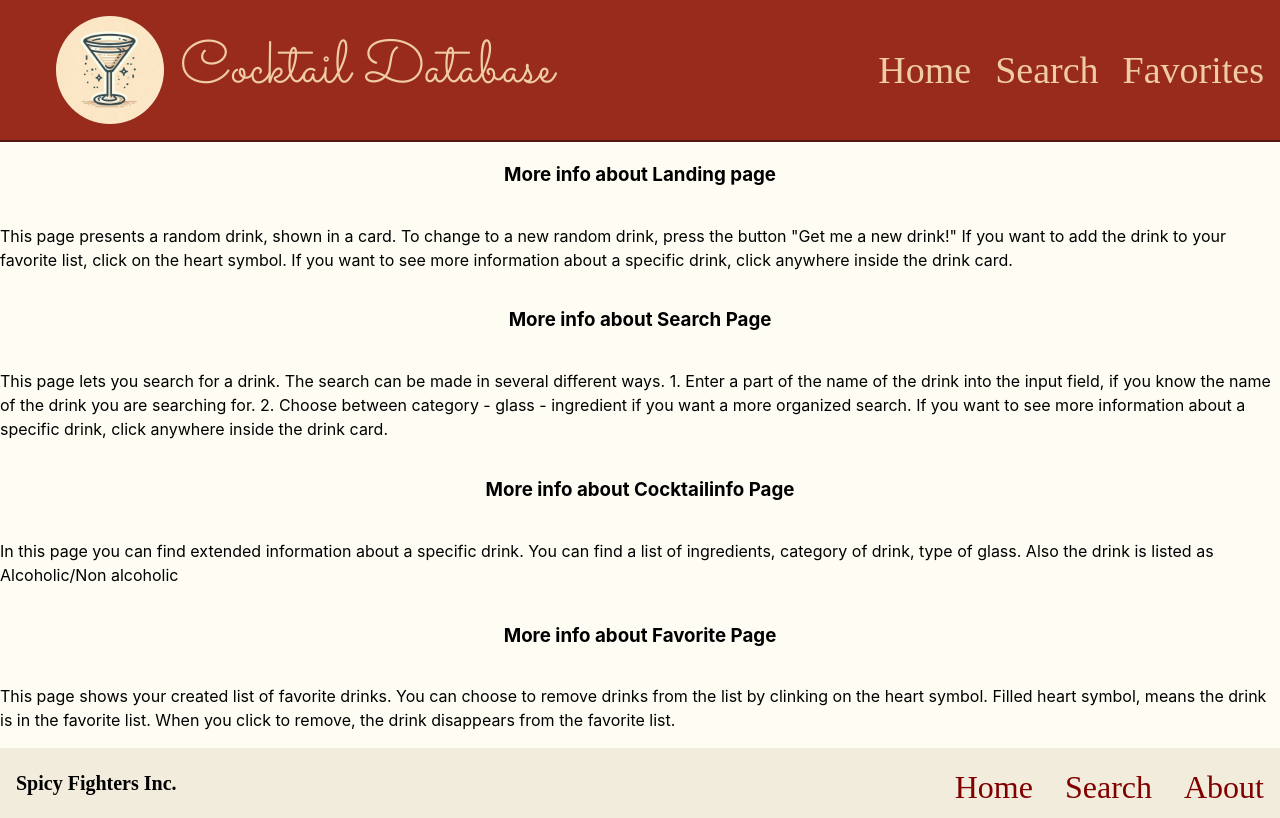
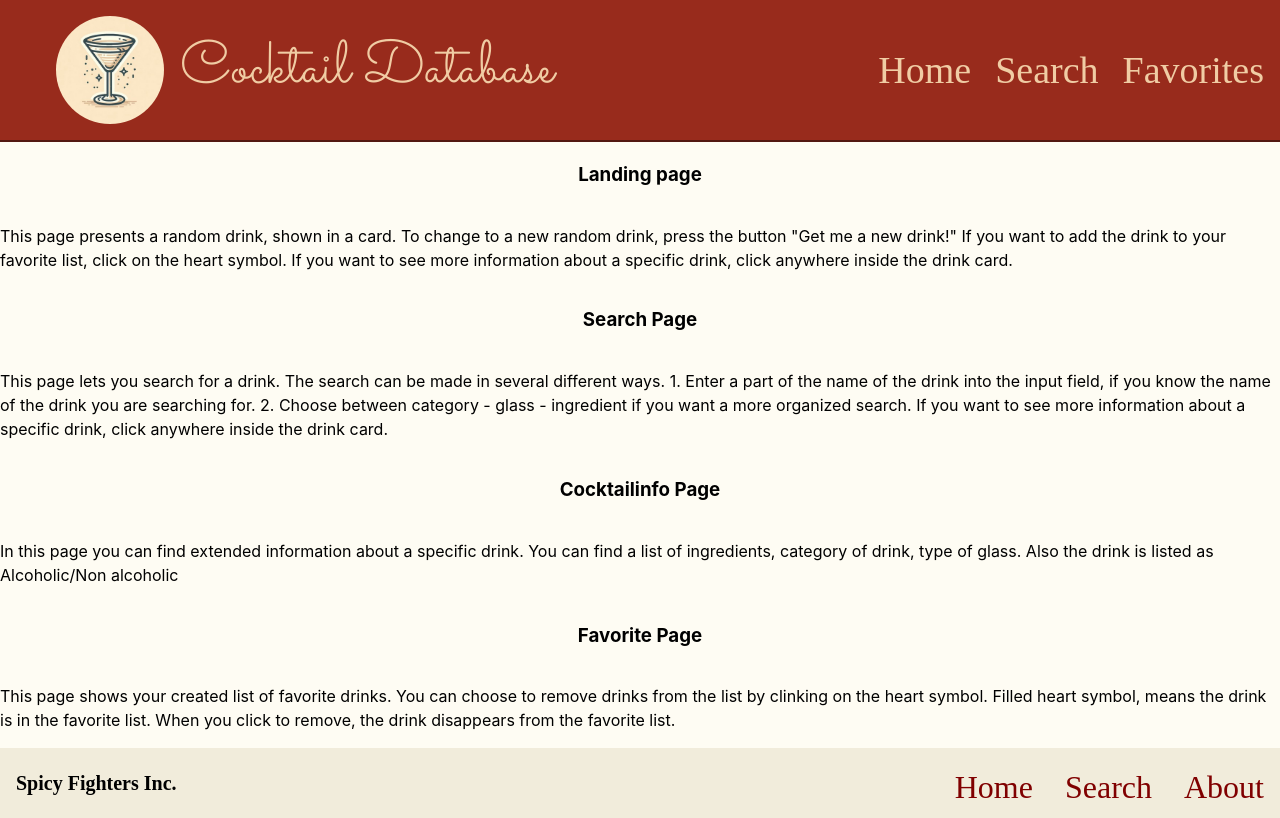
Before and after one commit to Rotkeh/react-group-project, a React (Vite) app: page /about in a window 1280 px wide. Built offline with nearby package versions, Linux system fonts and the light colour scheme; a web font is replaced by a local one.

Commit message:
about page fixad igen

```diff
--- a/src/pages/About.tsx
+++ b/src/pages/About.tsx
@@ -2,26 +2,26 @@ export function About() {
     return (
         <>
             <main className = "body">
-                <h3>More info about Landing page</h3>
+                <h3>Landing page</h3>
                 <p id="landingPageInfo">This page presents a random drink, shown in a card.
                     To change to a new random drink, press the button "Get me a new drink!"
                     If you want to add the drink to your favorite list, click on the heart symbol.
                     If you want to see more information about a specific drink, click anywhere inside the drink card.
                 </p>
-                <h3>More info about Search Page</h3>
+                <h3>Search Page</h3>
                 <p>This page lets you search for a drink.
                     The search can be made in several different ways.
                     1. Enter a part of the name of the drink into the input field, if you know the name of the drink you are searching for.
                     2. Choose between category - glass - ingredient if you want a more organized search.
                     If you want to see more information about a specific drink, click anywhere inside the drink card.
                 </p>
-                <h3>More info about Cocktailinfo Page</h3>
+                <h3>Cocktailinfo Page</h3>
                 <p>
                     In this page you can find extended information about a specific drink.
                     You can find a list of ingredients, category of drink, type of glass.
                     Also the drink is listed as Alcoholic/Non alcoholic
                 </p>
-                <h3>More info about Favorite Page</h3>
+                <h3>Favorite Page</h3>
                 <p>
                     This page shows your created list of favorite drinks.
                     You can choose to remove drinks from the list by clinking on the heart symbol.
```
